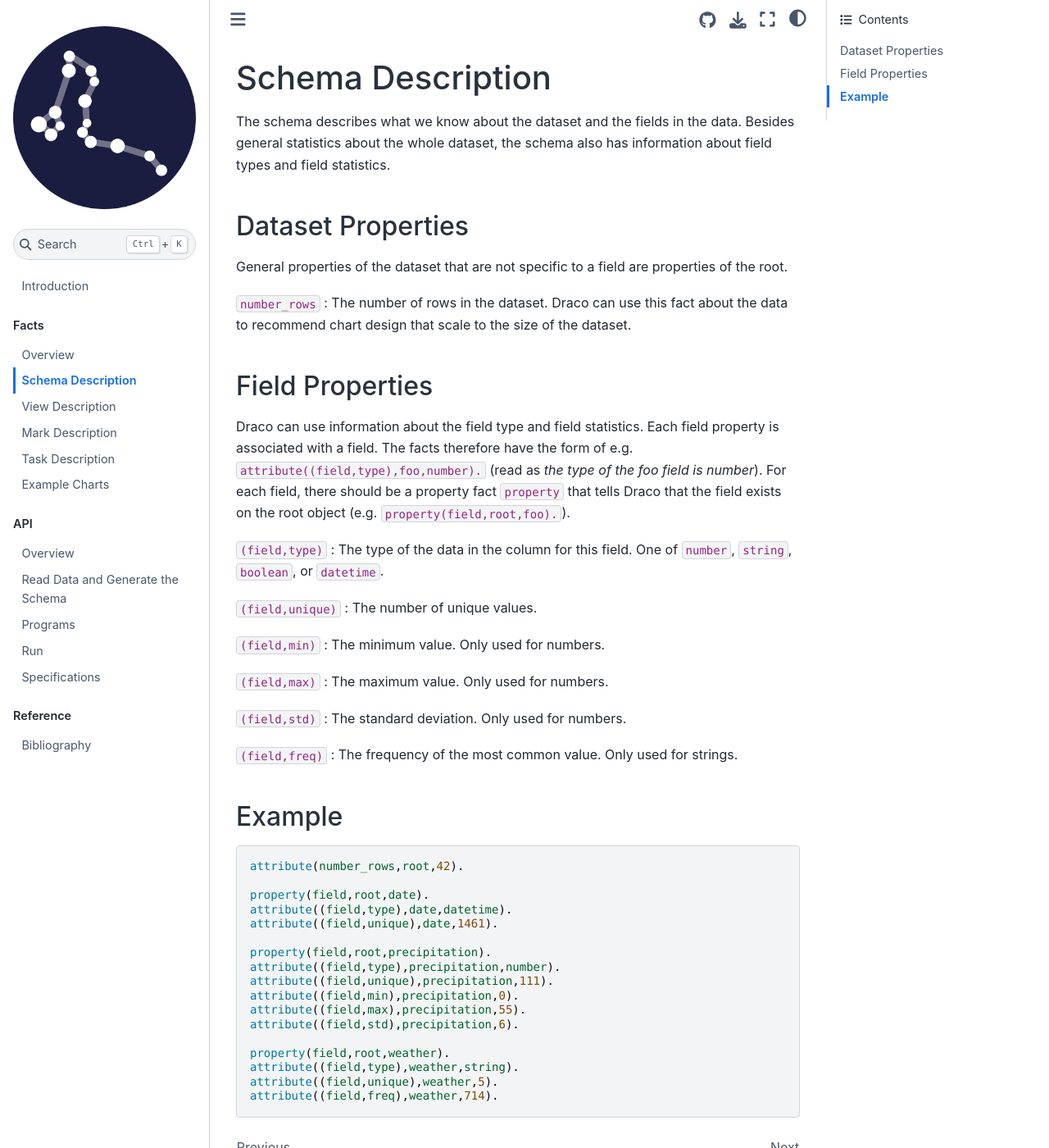
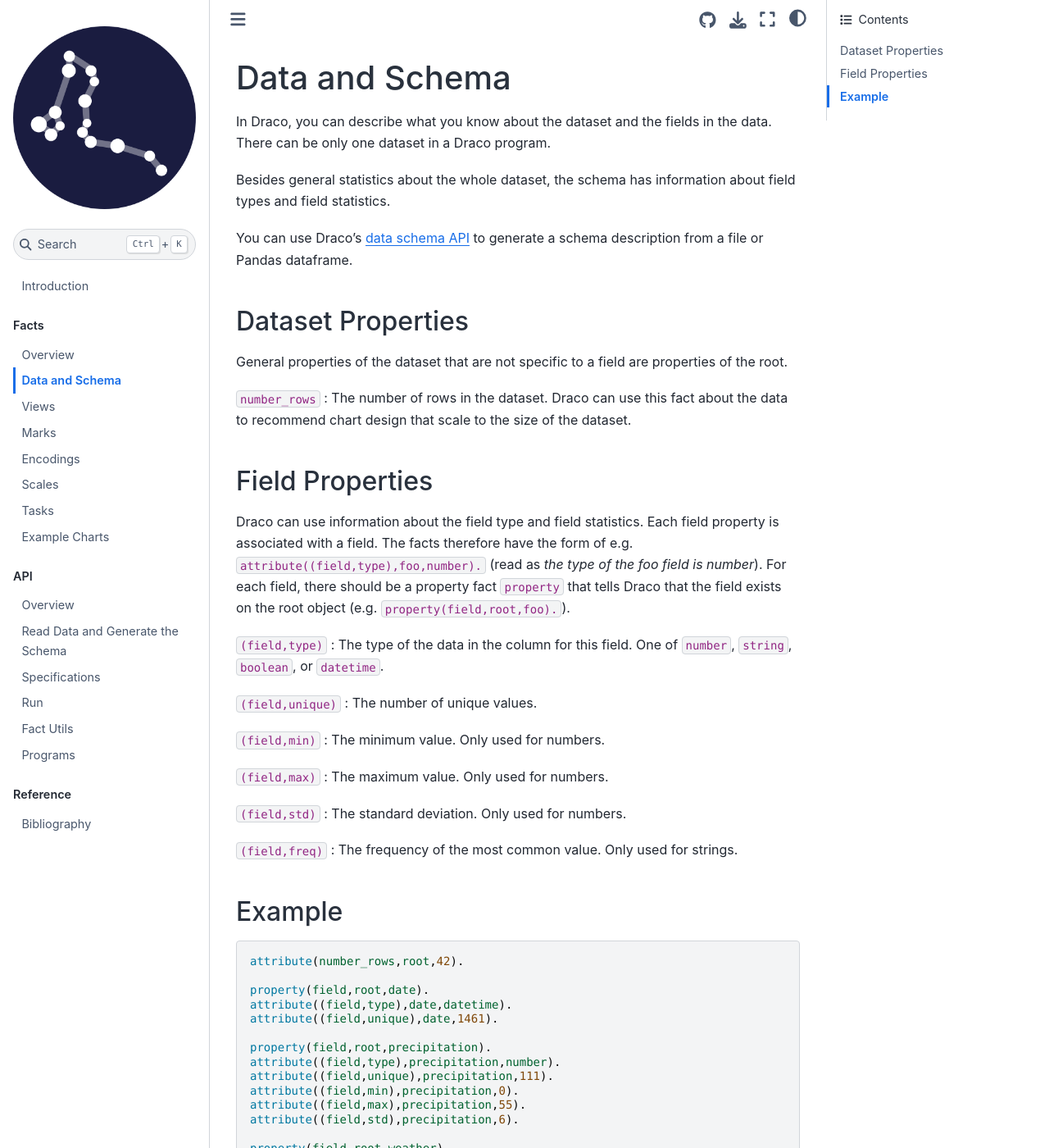
Before and after one commit to cmudig/draco2, a Jupyter Book: the page built from docs/facts/schema.md, in a window 1280 px wide and 1400 px high. Shown: the whole window at 82% size. Built offline with Jupyter Book 1.0.4 settings and Sphinx 7.4.7 and the Sphinx Book theme 1.1.4, drawn with Linux system fonts in a browser that asks for light colours; some of the changed text lies outside the part shown.

Commit message:
docs: outline the rest of the docs

```diff
--- a/docs/_toc.yml
+++ b/docs/_toc.yml
@@ -9,6 +9,8 @@
     - file: facts/schema
     - file: facts/view
     - file: facts/mark
+    - file: facts/encoding
+    - file: facts/scale
     - file: facts/task
     - file: facts/examples
 
@@ -16,9 +18,10 @@
   chapters:
     - file: api/intro
     - file: api/schema
+    - file: api/spec
+    - file: api/run
+    - file: api/facts
     - file: api/programs
-    - file: api/run
-    - file: api/spec
 
 - part: Reference
   chapters:
--- a/docs/facts/schema.md
+++ b/docs/facts/schema.md
@@ -1,6 +1,10 @@
-# Schema Description
+# Data and Schema
 
-The schema describes what we know about the dataset and the fields in the data. Besides general statistics about the whole dataset, the schema also has information about field types and field statistics.
+In Draco, you can describe what you know about the dataset and the fields in the data. There can be only one dataset in a Draco program.
+
+Besides general statistics about the whole dataset, the schema has information about field types and field statistics.
+
+You can use Draco's [data schema API](../api/schema.ipynb) to generate a schema description from a file or Pandas dataframe.
 
 ## Dataset Properties
 
--- a/docs/facts/task.md
+++ b/docs/facts/task.md
@@ -1,4 +1,4 @@
-# Task Description
+# Tasks
 
 The task that the user tries to complete when looking at a visualization helps Draco find the most appropriate visualization.
 
```
Also changed, not shown: docs/facts/encoding.md (added, +11 -0 lines), docs/facts/intro.md (+10 -8 lines), docs/facts/mark.md (+3 -1 lines), docs/facts/scale.md (added, +11 -0 lines), docs/facts/view.md (+4 -2 lines), docs/api/facts.ipynb (added), docs/api/schema.ipynb, docs/facts/examples.ipynb, 2 other files.
